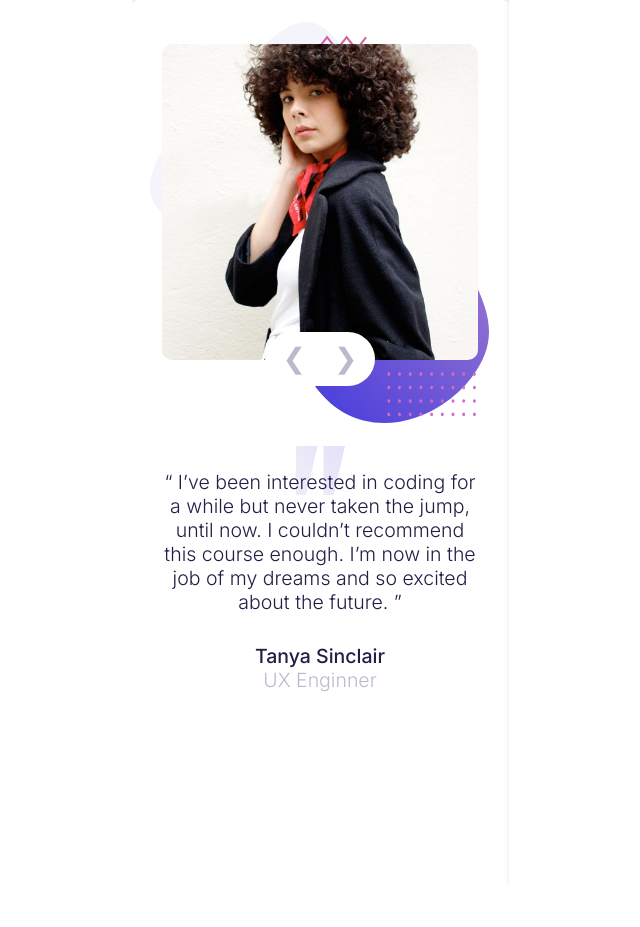
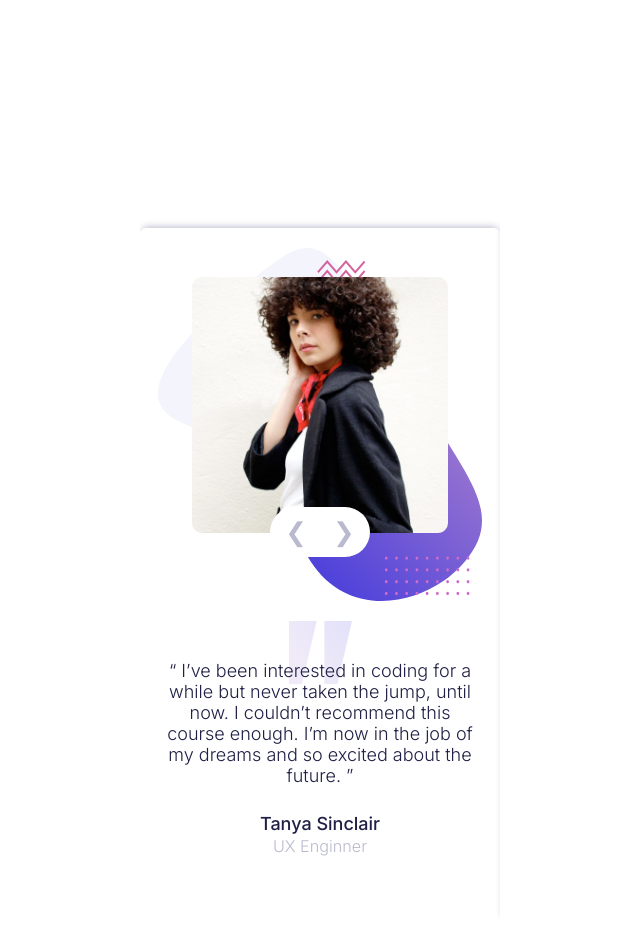
Before and after one commit to apuntesnavarrete/coding-bootcamp-testimonials-slider-master, a plain HTML site: page index.html in a window 1280 px wide. Shown: the whole page, without its empty margins (320-960 px from the left). Before the commit the page ends 892 px from the top, so only its background shows below. Drawn offline with Linux system fonts and the light colour scheme.

Commit message:
arreglo rem y em

```diff
--- a/style/index.css
+++ b/style/index.css
@@ -12,17 +12,18 @@
     box-sizing: border-box;
 }
 body{
-    font-size: 26px;
+    font-size: 24px;
     font-family: 'Inter', sans-serif;
     height: 100vh;
     display: flex;
     align-items: center;
 }
 .content{
-    width: 14.5em;
+    width: 15em;
     margin: auto;
-    height: 34.3em;
+    height: 48em;
     display: flex;
+    align-items: center;
 
     overflow: hidden;
 
@@ -34,16 +35,18 @@ body{
 
 }
 .Slider{
-    width: 29em;
-    height: 100%;
+    width: 30em;
+    height: 58em;
     font-size: 0.5em;
-    height: 100%;
     font-size: 0.5em;
     box-shadow: 0px -4px 7px -3px var(--Grayish-Blue);
-    border-radius: 6px;}
+    border-radius: 6px;
+    display: flex;
+    flex-direction: column;
+}
 .slider-top{
     width: 100%;
-    height: 50%;
+    height: 41.5em;
     display: flex;
     flex-direction: column;
     align-items: center;
@@ -57,7 +60,7 @@ body{
 }
 
 .card_img{
-    width: 24.3em;
+    width: 21.3em;
     border-radius: 10px;
 }
 .content-botons{
@@ -88,19 +91,19 @@ body{
     text-align: center;
     display: flex;
     flex-direction: column;
+    justify-content: center;
     align-items: center;
     padding: 0 1.43em;
     color: var(--Dark-Blue);
     width: 100%;
-    height: 50%;
+    height: 21.5em;
     background-image: url(../images/pattern-quotes.svg);
-    background-size: 2.5em 2.5em;
+    background-size: 3.5em 3.5em;
     background-repeat: no-repeat;
     background-position: center top;
     font-size: 1.5em;
 }
 .bottom-description{
-    margin-top: 1.25em;
 
     font-weight: 300;
 }
@@ -116,4 +119,7 @@ body{
 .job{
     font-weight: 300;
     color: var(--Grayish-Blue);
+    font-size: 0.9em;
+    margin: 0.1em 0;
+
 }
```
